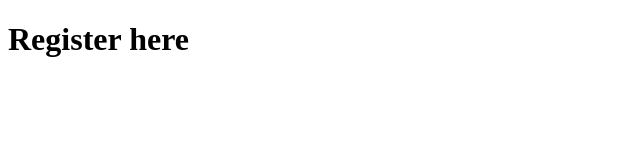
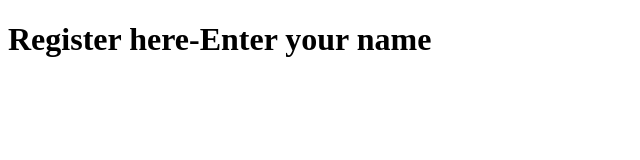
Before and after one commit to shridhar091/github-webinar, a plain HTML site: page register.html in a window 1280 px wide. Shown: the whole page, without its empty margins (0-640 px from the left). Drawn offline with Linux system fonts and the light colour scheme.

Commit message:
register header tag fixed

```diff
--- a/register.html
+++ b/register.html
@@ -6,6 +6,6 @@
     <title>Registration Form</title>
 </head>
 <body>
-    <h1>Register here</h1>
+    <h1>Register here-Enter your name</h1>
 </body>
 </html>
```
